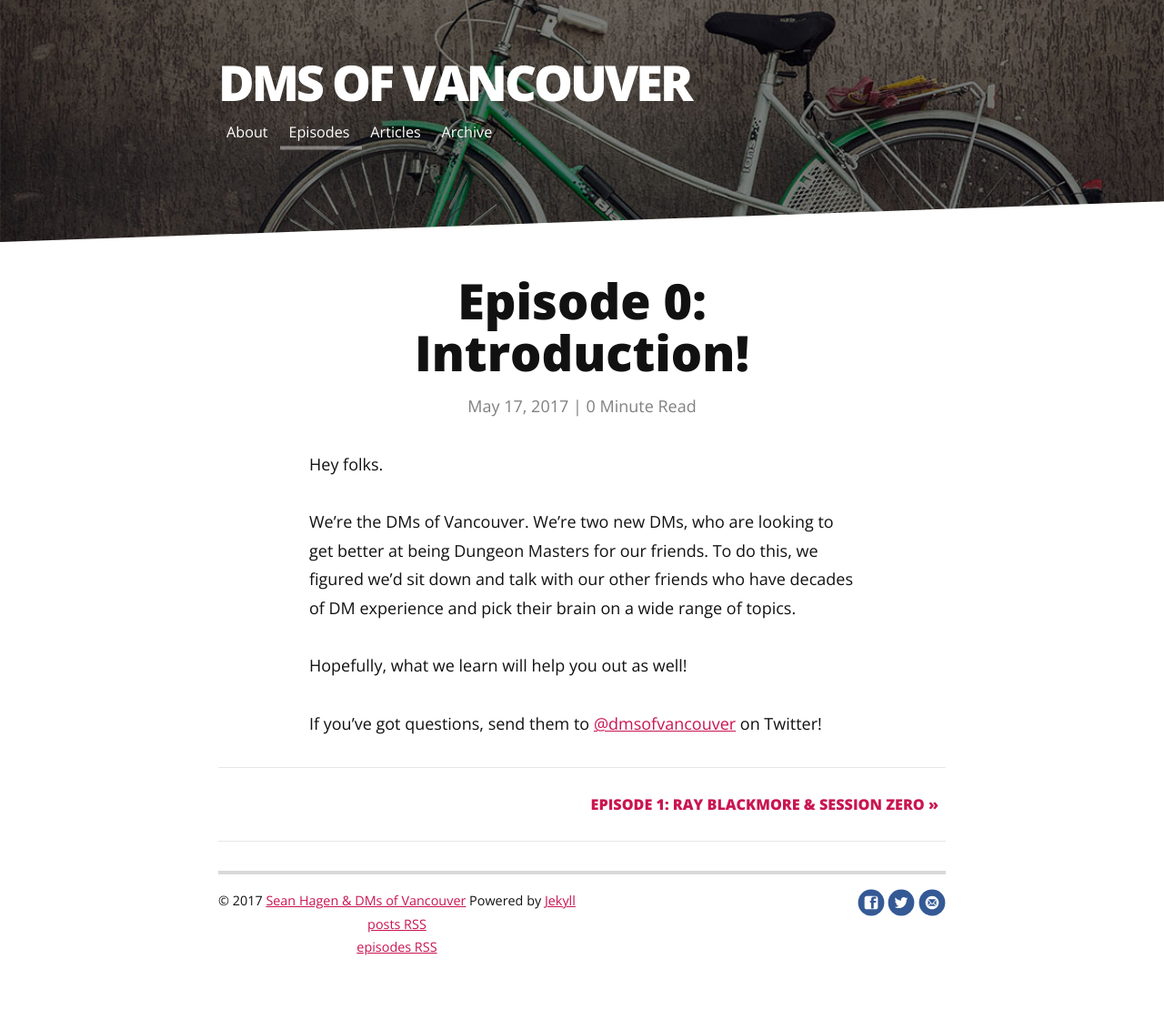
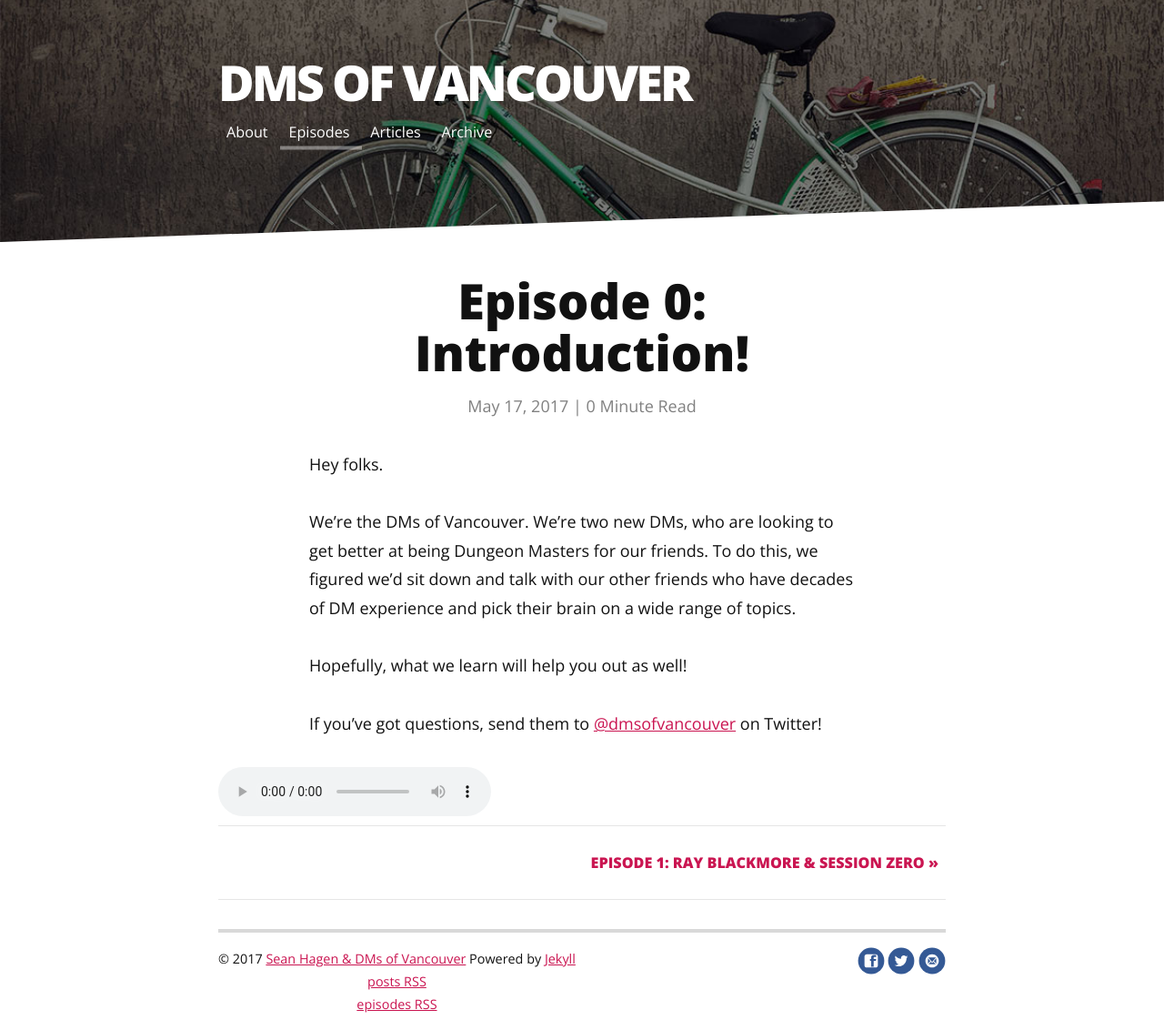
Before and after one commit to seanhagen/dms-of-vancouver, a Jekyll site: the page built from _episodes/2017-05-15-episode-0-introduction.markdown, in a window 1280 px wide. Shown: the whole page at 91% size. Built offline with Jekyll 4.4.1, drawn with Linux system fonts in a browser that asks for light colours; nearby versions of some CDN libraries; before the commit the page ends 1069 px from its top, so only the background shows below that.

Commit message:
Embed audio player in episode posts

```diff
--- a/_layouts/episodes.html
+++ b/_layouts/episodes.html
@@ -11,6 +11,13 @@ layout: default
 <p class="meta">{{ page.date | date: '%B %d, %Y' }} | <span class="time">{{ page.content | number_of_words | divided_by:180 }}</span> Minute Read</p>
 
 {{ content }}
+
+{% if page.audio_url %}
+<audio controls preload="auto" src="{{page.audio_url}}">
+<p>Your browser doesn't support the <code>audio</code> tag.</p>
+<p>Listen <a href="{{page.audio_url}}">here</a> instead.</p>
+</audio>
+{% endif %}
 
 <!-- POST NAVIGATION -->
 <div class="postNav clearfix">
```
